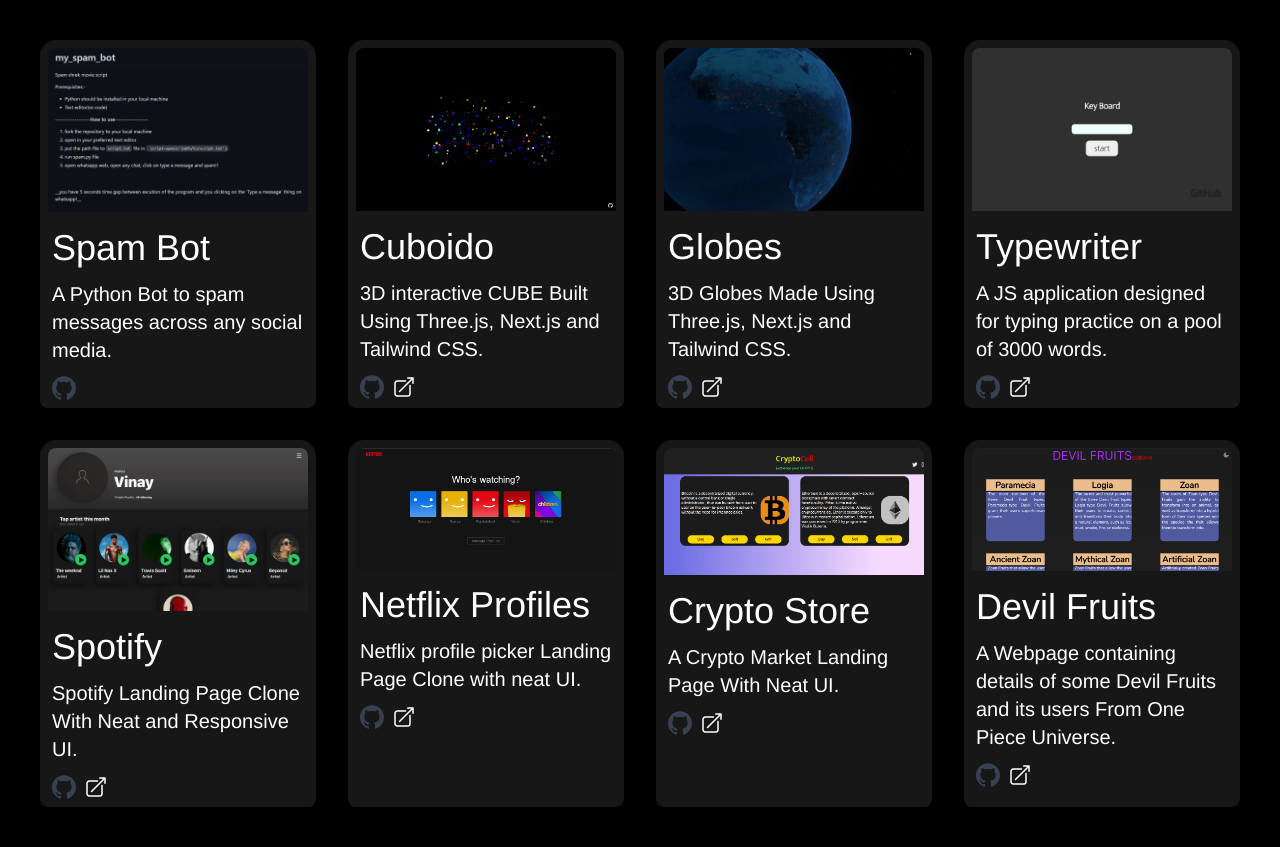
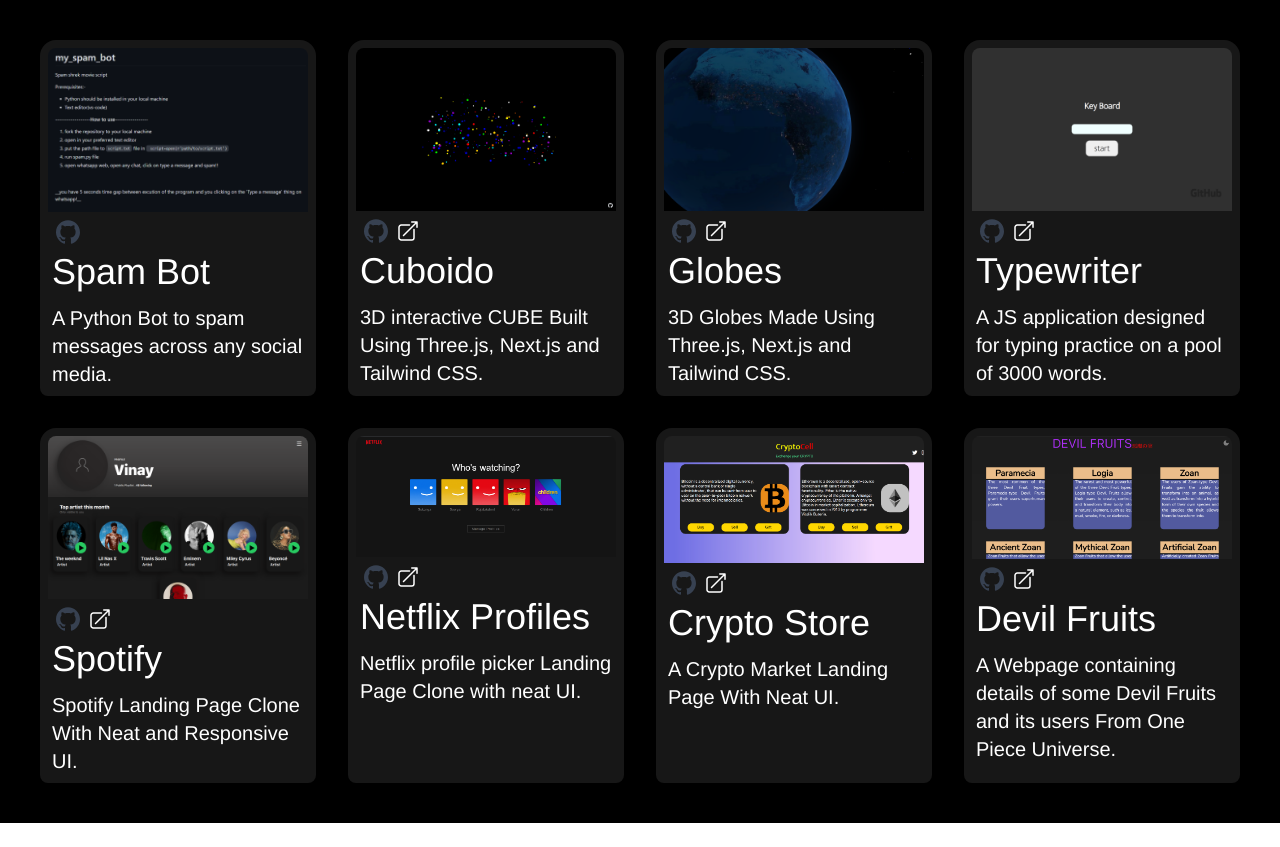
Before and after one commit to vinaykulk621/portfolio, a Next.js app: page /projects in a window 1280 px wide. After the commit the page ends 823 px from the top, so only its background shows below. Built offline with nearby package versions, Linux system fonts and the light colour scheme.

Commit message:
Next js 13.3.1

```diff
--- a/components/Projects/ProjectPallet.js
+++ b/components/Projects/ProjectPallet.js
@@ -19,6 +19,10 @@ export function ProjectPallet({
           alt={alt}
           className="w-full rounded-2xl rounded-b-lg p-2"
         />
+        <div className="flex space-x-2 px-4">
+          <GithubSVG url={github_repo_name} />
+          {DemoUrl !== undefined ? <Redirect DemoUrl={DemoUrl} /> : ''}
+        </div>
         <div className="flex h-fit flex-col justify-evenly space-y-3 px-1 py-2">
           <div className="px-2 text-4xl underline-offset-4 group-hover:underline">
             {projectName}
@@ -26,10 +30,6 @@ export function ProjectPallet({
           <div className="text-ellipsis break-words px-2 text-xl">
             {projectDescription}
           </div>
-          <div className="flex space-x-2 px-2">
-            <GithubSVG url={github_repo_name} />
-            {DemoUrl !== undefined ? <Redirect DemoUrl={DemoUrl} /> : ''}
-          </div>
         </div>
       </div>
     </>
--- a/package.json
+++ b/package.json
@@ -20,7 +20,7 @@
     "eslint-config-next": "^13.2.1",
     "gray-matter": "^4.0.3",
     "markdown-to-jsx": "^7.1.7",
-    "next": "^13.2.4",
+    "next": "^13.3.1",
     "playwright": "^1.32.2",
     "react": "^18.2.0",
     "react-dom": "^18.2.0"
```
Also changed, not shown: 1 other file (tests, documents, lock files or other folders).
